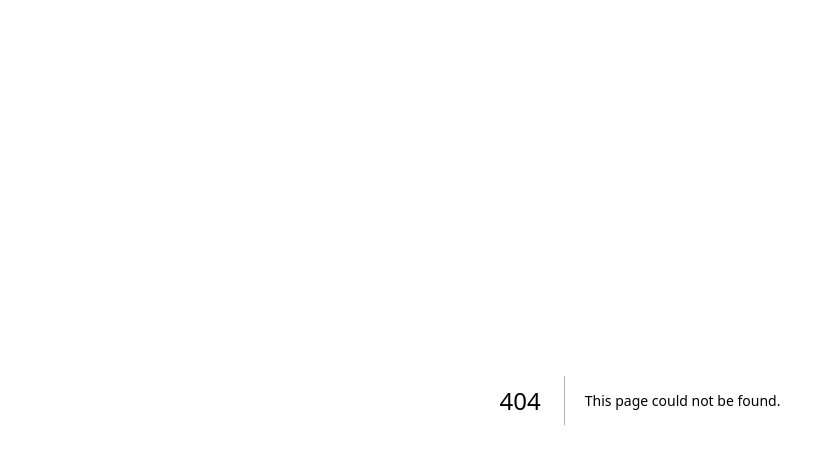
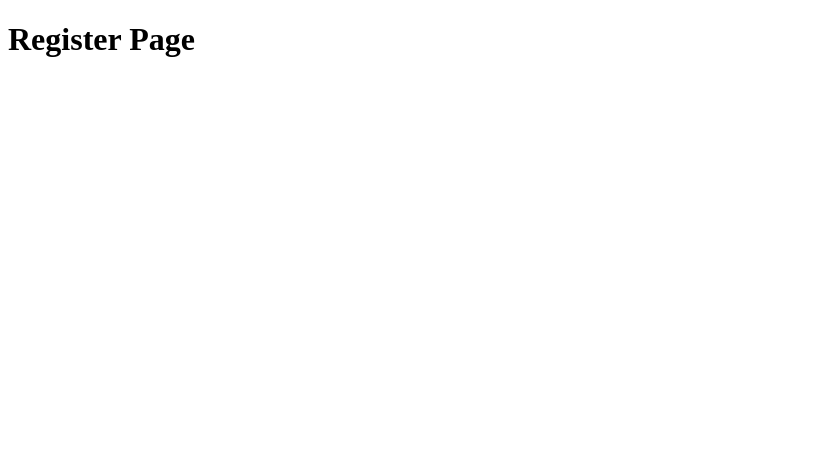
Before and after one commit to adogbeji/MERNSocialNetwork, a Next.js app in the folder client/: page /register in a window 1280 px wide. Before the commit this address had no page. Shown: the top 464 px of the page, without its empty margins (0-835 px from the left). Built offline with nearby package versions, Linux system fonts and the light colour scheme.

Commit message:
Add starting code for register and login page

```diff
--- /dev/null
+++ b/client/pages/register.js
@@ -0,0 +1,9 @@
+const Register = () => {
+  return (
+    <div>
+      <h1>Register Page</h1>
+    </div>
+  );
+};
+
+export default Register;
```
Also changed, not shown: client/pages/index.js (+1 -8 lines), client/pages/login.js (added, +10 -0 lines).
